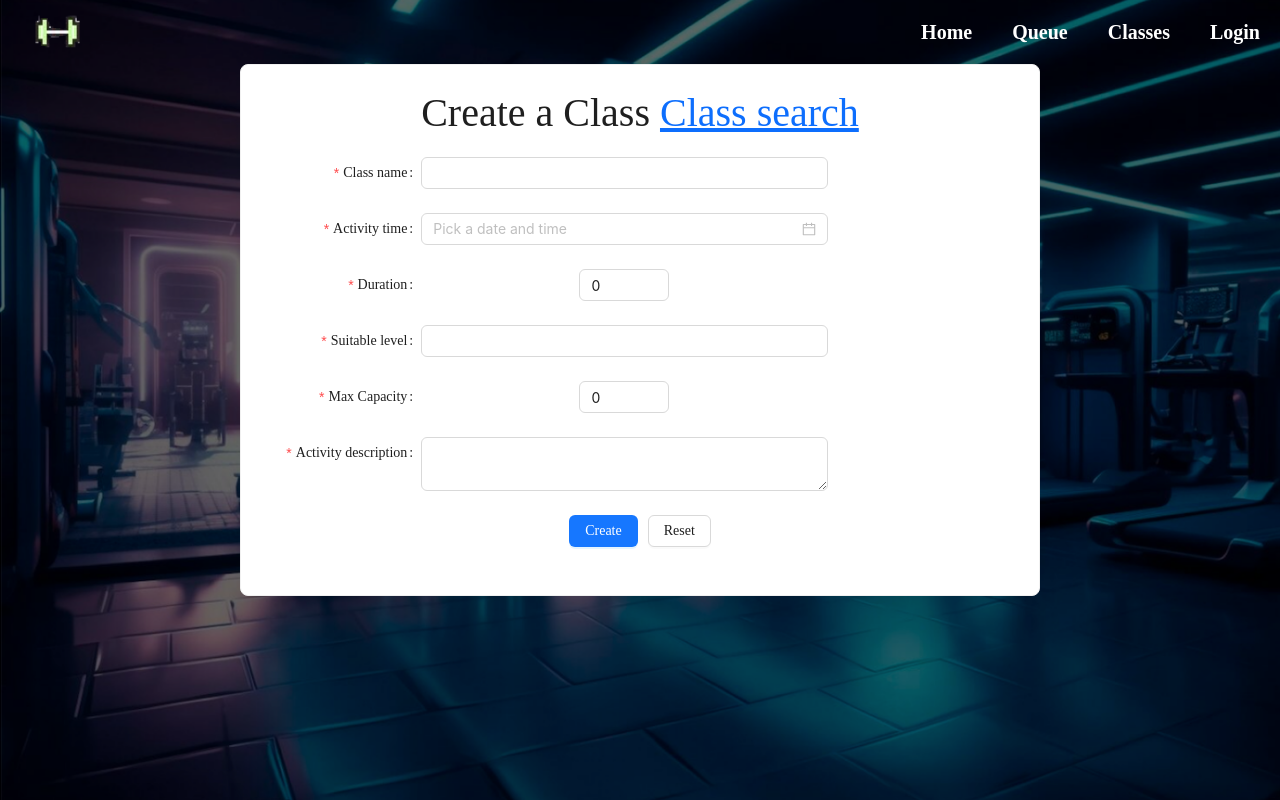
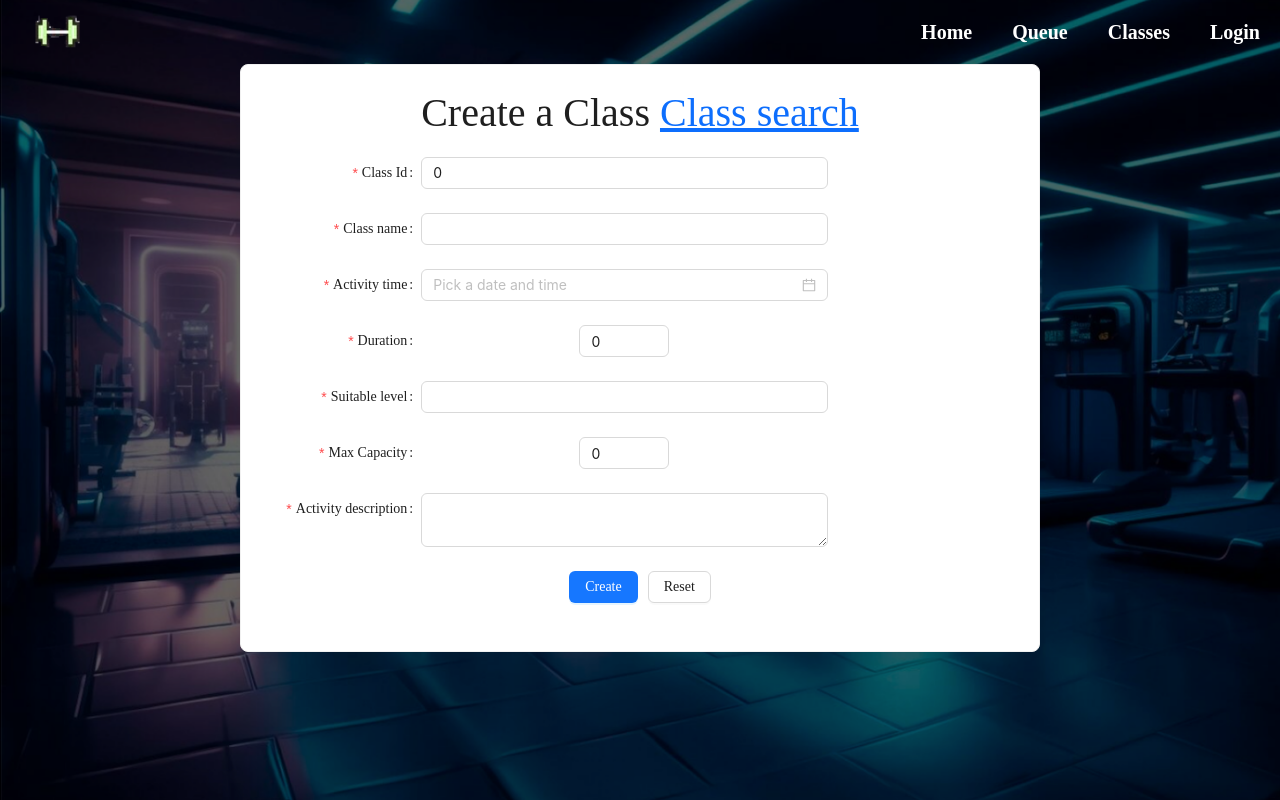
Before and after one commit to vynious/gym-daddy-app, a Vue app: page /createClass in a window 1280 px wide. Built offline with nearby package versions, Linux system fonts and the light colour scheme; a web font is replaced by a local one.

Commit message:
updated create class

```diff
--- a/src/views/CreateClass.vue
+++ b/src/views/CreateClass.vue
@@ -10,12 +10,15 @@
         :label-col="labelCol"
         :wrapper-col="wrapperCol"
       >
-        <a-form-item label="Class name" name="className"  style="font-family: 'Poppins Medium';">
-          <a-input v-model:value="formState.className" />
+        <a-form-item label="Class Id" name="id"  style="font-family: 'Poppins Medium';">
+            <a-input v-model:value="formState.id" />
         </a-form-item>
-        <a-form-item label="Activity time" required name="activityTime">
+        <a-form-item label="Class name" name="name"  style="font-family: 'Poppins Medium';">
+          <a-input v-model:value="formState.name" />
+        </a-form-item>
+        <a-form-item label="Activity time" required name="date_time">
           <a-date-picker
-            v-model:value="formState.activityTime"
+            v-model:value="formState.date_time"
             show-time
             type="datetime"
             placeholder="Pick a date and time"
@@ -25,14 +28,14 @@
         <a-form-item label="Duration" name="duration">
           <a-input-number v-model:value="formState.duration" />
         </a-form-item>
-        <a-form-item label="Suitable level" name="suitableLevel">
-          <a-input v-model:value="formState.suitableLevel" />
+        <a-form-item label="Suitable level" name="suitable_level">
+          <a-input v-model:value="formState.suitable_level" />
         </a-form-item>
-        <a-form-item label="Max Capacity" name="maxCapacity">
-          <a-input-number v-model:value="formState.maxCapacity" />
+        <a-form-item label="Max Capacity" name="max_capacity">
+          <a-input-number v-model:value="formState.max_capacity" />
         </a-form-item>
-        <a-form-item label="Activity description" name="activityDescription">
-          <a-textarea v-model:value="formState.activityDescription" />
+        <a-form-item label="Activity description" name="description">
+          <a-textarea v-model:value="formState.description" />
         </a-form-item>
         <a-form-item :wrapper-col="{ span: 14, offset: 5 }">
           <a-button type="primary" @click="onSubmit" style="font-family: 'Poppins Medium';">Create</a-button>
@@ -46,6 +49,7 @@
 
 <script setup>
 import { reactive, ref } from 'vue';
+import axios from 'axios';
 const formRef = ref();
 const labelCol = {
   span: 5,
@@ -54,22 +58,30 @@ const wrapperCol = {
   span: 13,
 };
 const formState = reactive({
-  className: '', // string
-  activityTime: undefined,
+  id: 0,
+  name: '', // string
+  date_time: undefined,
   duration: 0, // number
-  suitableLevel: '', // string
-  maxCapacity: 0,
-  activityDescription: '', // string
+  suitable_level: '', // string
+  max_capacity: 0,
+  description: '', // string
 });
 const rules = {
-  className: [
+  id: [
+    {
+      required: true,
+      message: 'Please input id',
+      trigger: 'change',
+    },
+  ],
+  name: [
     {
       required: true,
       message: 'Please input class name',
       trigger: 'change',
     },
   ],
-  activityTime: [
+  date_time: [
     {
       required: true,
       message: 'Please pick a date and time',
@@ -84,21 +96,21 @@ const rules = {
       trigger: 'change',
     },
   ],
-  suitableLevel: [
+  suitable_level: [
     {
       required: true,
       message: 'Please input suitable level',
       trigger: 'change',
     },
   ],
-  maxCapacity: [
+  max_capacity: [
     {
       required: true,
       message: 'Please input max capacity',
       trigger: 'change',
     },
   ],
-  activityDescription: [
+  description: [
     {
       required: true,
       message: 'Please input activity description',
@@ -110,7 +122,15 @@ const onSubmit = () => {
   formRef.value
     .validate()
     .then(() => {
-      console.log('values', formState);
+      axios.post(process.env.VUE_APP_CREATE_CLASS_URL, formState)
+        .then(response => {
+          console.log('Class created successfully', response.data);
+          resetForm();
+        })
+        .catch(error => {
+          console.error('Error creating class:', error);
+          // Handle error, show message to user, etc.
+        });
     })
     .catch(error => {
       console.log('error', error);
```
